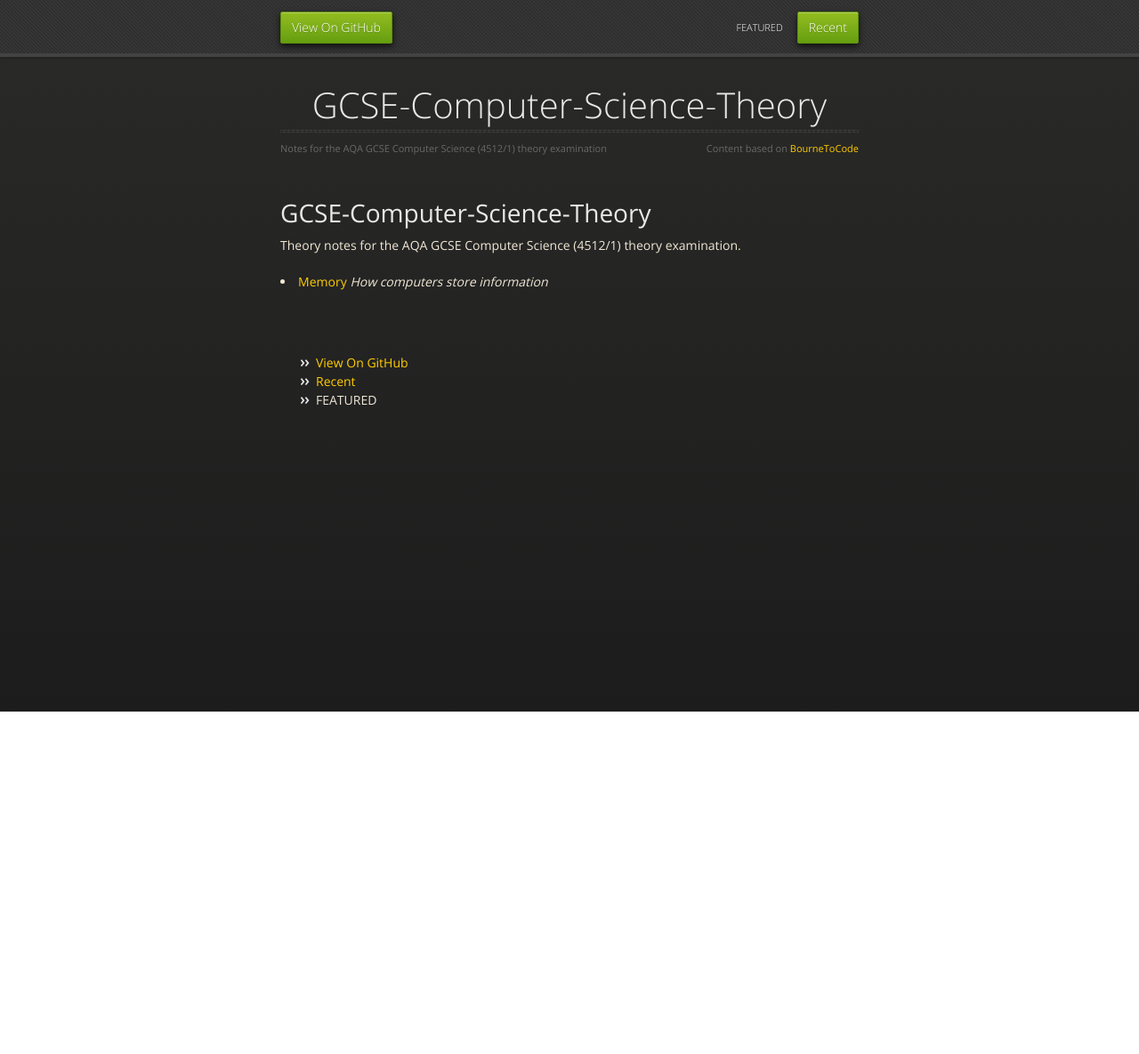
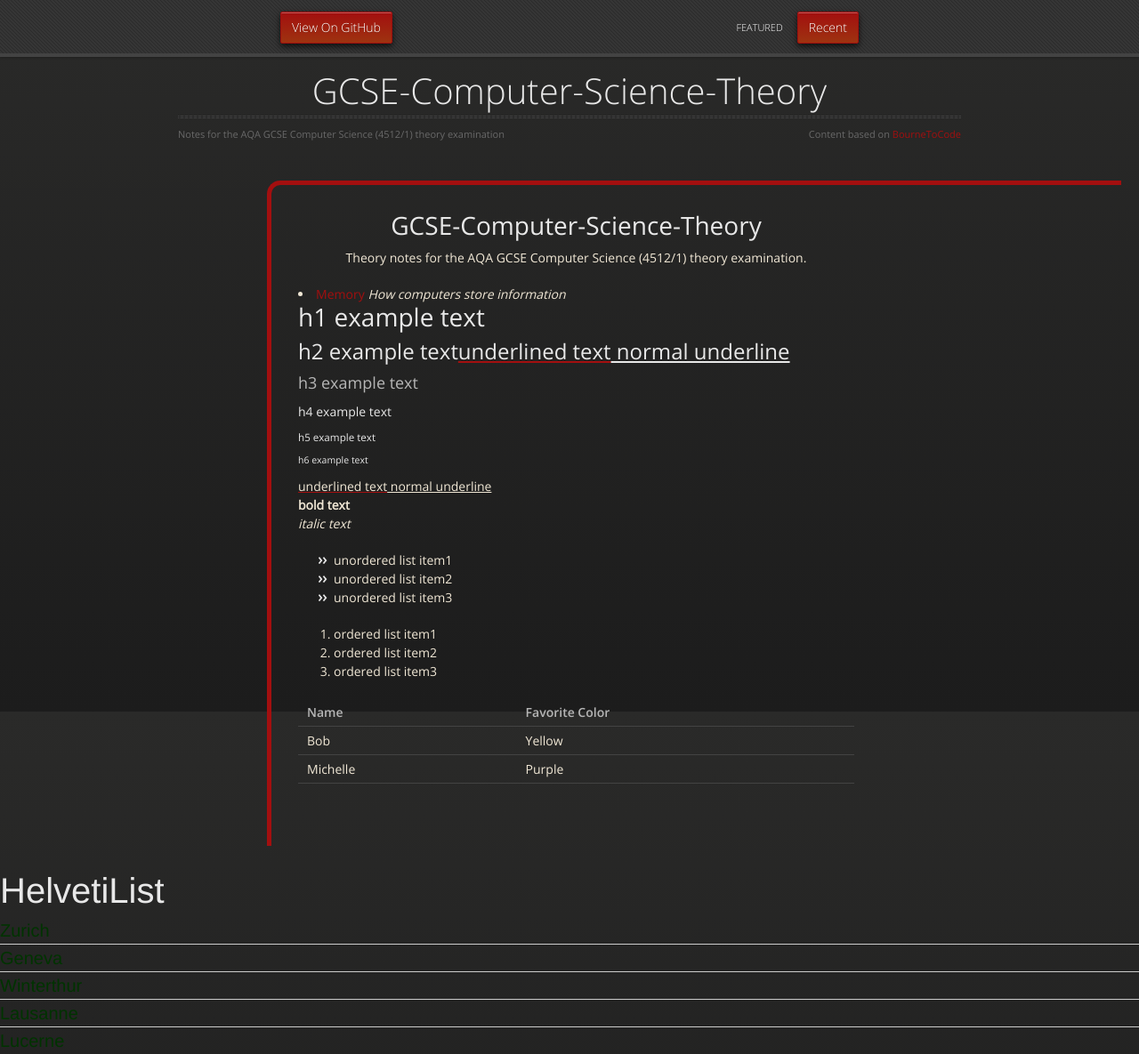
Before and after one commit to JTWWilson/resources, a plain HTML site: page index.html in a window 1280 px wide. Shown: the whole page at 89% size. Before the commit the page ends 800 px from the top, so only its background shows below. Drawn offline with nearby package versions, Linux system fonts and the light colour scheme; files that its build step writes are made by us from their sources.

Commit message:
Created V1 styles and example page

```diff
--- a/index.html
+++ b/index.html
@@ -4,10 +4,10 @@
     <meta charset="utf-8">
     <meta http-equiv="X-UA-Compatible" content="chrome=1">
     <title>GCSE-Computer-Science-Theory by fabcooldog</title>
-    <link rel="stylesheet" href="stylesheets/styles.css">
-    <link rel="stylesheet" href="stylesheets/github-dark.css">
-    <script src="https://ajax.googleapis.com/ajax/libs/jquery/1.7.1/jquery.min.js"></script>
-    <script src="javascripts/respond.js"></script>
+    <link rel="stylesheet" href="styles.css">
+    <!--<link rel="stylesheet" href="stylesheets/github-dark.css">-->
+    <!--<script src="https://ajax.googleapis.com/ajax/libs/jquery/1.7.1/jquery.min.js"></script>-->
+    <!--<script src="javascripts/respond.js"></script>-->
     <!--[if lt IE 9]>
       <script src="//html5shiv.googlecode.com/svn/trunk/html5.js"></script>
     <![endif]-->
@@ -15,9 +15,8 @@
     <link rel="stylesheet" href="stylesheets/ie.css">
     <![endif]-->
     <meta name="viewport" content="width=device-width, initial-scale=1, user-scalable=no">
+</head>
 
-  </head>
-  <body>
       <div id="header">
         <nav>
           <li class="fork"><a href="https://github.com/fabcooldog/GCSE-Computer-Science-Theory">View On GitHub</a></li>
@@ -27,32 +26,79 @@
       </div><!-- end header -->
 
     <div class="wrapper">
-
-      <section>
-        <div id="title">
+<div id="title">
+</br></br></br></br>
           <h1>GCSE-Computer-Science-Theory</h1>
           <hr>
           <span class="credits left">Notes for the AQA GCSE Computer Science (4512/1) theory examination</span>
           <span class="credits right">Content based on <a href="https://bournetocode.com/">BourneToCode</a></span>
         </div>
 
-        <h1>
+<!--<div id="sidebar">
+<h1>Sidebar</h1>
+<p>some random <b>paragraph</b> text to fit into my sidebar. The <span class="underline">purpose</span> is mainly just to test whether it wraps properly and to create some sort of <i>formatting</i> in it.
+-->
+</div>
+
+      <section>
+
+
+        <h1 align="center">
 <a id="gcse-computer-science-theory" class="anchor" href="#gcse-computer-science-theory" aria-hidden="true"><span aria-hidden="true" class="octicon octicon-link"></span></a>GCSE-Computer-Science-Theory</h1>
 
-<p>Theory notes for the AQA GCSE Computer Science (4512/1) theory examination.</p>
+<p align="center">Theory notes for the AQA GCSE Computer Science (4512/1) theory examination.</p>
         <li class="downloads"><a href="https://fabcooldog.github.io/GCSE-Computer-Science-Theory/memory.html">Memory</a> <em>How computers store information</em></li>
+
+<h1>h1 example text</h1>
+<h2>h2 example text<span class="underline">underlined text</span><u> normal underline</u></h2>
+<h3>h3 example text</h3>
+<h4>h4 example text</h4>
+<h5>h5 example text</h5>
+<h6>h6 example text</h6>
+<p><span class="underline">underlined text</span><u> normal underline</u></br>
+<b>bold text</b></br>
+<i>italic text</i></br></p>
+<ul>
+<li>unordered list item1</li>
+<li>unordered list item2</li>
+<li>unordered list item3</li>
+</ul>
+<ol>
+<li>ordered list item1</li>
+<li>ordered list item2</li>
+<li>ordered list item3</li>
+</ol>
+<table>
+ <tr>
+  <th>Name</th>
+  <th>Favorite Color</th>
+ </tr>
+ <tr>
+  <td>Bob</td>
+  <td>Yellow</td>
+ </tr>
+ <tr>
+  <td>Michelle</td>
+  <td>Purple</td>
+ </tr>
+</table>
+
        </section>
-        <article>
-          <ul id="ul-example">
-          <li><a href="https://github.com/fabcooldog/GCSE-Computer-Science-Theory">View On GitHub</a></li>
-          <li><a href="https://fabcooldog.github.io/GCSE-Computer-Science-Theory/memory.html">Recent</a></li>
-          <li>FEATURED</li>
-          </ul>
-      </article><!-- end header -->
+
+<div id="testli">
+  <h2>HelvetiList</h2>
+  <ul>
+    <li><a href="#">Zurich</a></li>
+    <li><a href="#">Geneva</a></li>
+    <li><a href="#">Winterthur</a></li>
+    <li><a href="#">Lausanne</a></li>
+    <li><a href="#">Lucerne</a></li>
+  </ul>
+</div>
+
 
 
     </div>
     <!--[if !IE]><script>fixScale(document);</script><![endif]-->
 
-  </body>
 </html>
--- a/stylesheets/styles.css
+++ b/stylesheets/styles.css
@@ -71,8 +71,50 @@
 /* =============================================================================
    Custom Div Tests
    ========================================================================== */
+#testli div {
+  width: 200px;
+}
 
-#article ul{
+#testli h2 {
+  font: 400 40px/1.5 Helvetica, Verdana, sans-serif;
+  margin: 0;
+  padding: 0;
+}
+
+#testli ul {
+  list-style-type: none;
+  margin: 0;
+  padding: 0;
+}
+
+#testli li {
+  font: 200 20px/1.5 Helvetica, Verdana, sans-serif;
+  border-bottom: 1px solid #ccc;
+}
+
+#testli li:last-child {
+  border: none;
+}
+
+#testli li a {
+  text-decoration: none;
+  color: #030;
+  display: block;
+  width: 200px;
+  -webkit-transition: font-size 0.3s ease, background-color 0.3s ease;
+  -moz-transition: font-size 0.3s ease, background-color 0.3s ease;
+  -o-transition: font-size 0.3s ease, background-color 0.3s ease;
+  -ms-transition: font-size 0.3s ease, background-color 0.3s ease;
+  transition: font-size 0.3s ease, background-color 0.3s ease;
+}
+
+#testli li a:hover {
+  font-size: 30px;
+  background: #f6f6f6;
+}
+
+
+#pagelink ul{
   z-index: 100;
   left: 0;
   top: 0px;
@@ -86,7 +128,7 @@
   box-shadow: 0px 1px 3px rgba(0, 0, 0, 0.25);
 }
 
-#article ul li {
+#pagelink ul li {
   font-family: 'OpenSansLight', "Helvetica Neue", Helvetica, Arial, sans-serif;
   font-weight: normal;
   list-style: none;
@@ -96,8 +138,8 @@
   text-shadow: 0px 1px 0px rgba(0, 0, 0, 0.2);
   font-size: 14px;
 }
-#article ul li a {
-  color: grey;
+#pagelink ul li a {
+  color: #500;
   border: 1px solid #5d910b;
   background: -webkit-gradient(linear, 50% 0%, 50% 100%, color-stop(0%, #93bd20), color-stop(100%, #659e10));
   background: -webkit-linear-gradient(#93bd20, #659e10);
@@ -123,7 +165,7 @@
   display: inline-block;
   text-align: center;
 }
-#article ul li a:hover {
+#pagelink ul li a:hover {
   background: -webkit-gradient(linear, 50% 0%, 50% 100%, color-stop(0%, #749619), color-stop(100%, #527f0e));
   background: -webkit-linear-gradient(#749619, #527f0e);
   background: -moz-linear-gradient(#749619, #527f0e);
@@ -137,7 +179,6 @@
   -o-box-shadow: inset 0px 1px 1px rgba(0, 0, 0, 0.2), 0px 1px 0px rgba(0, 0, 0, 0);
   box-shadow: inset 0px 1px 1px rgba(0, 0, 0, 0.2), 0px 1px 0px rgba(0, 0, 0, 0);
 }
-
 
 
 
@@ -256,7 +297,7 @@ h1 {
 }
 
 h2 {
-  font-size: 5em;
+  font-size: 1.5em;
   margin: 0.83em 0;
 }
 
@@ -601,8 +642,16 @@ table {
   border-spacing: 0;
 }
 
+html {
+box-sizing: border-box;
+width: 100%;
+}
+
+
 body {
-  padding: 0px 0 20px 0px;
+  height: 90%;
+  width: 100%;
+  padding: 0px 0 0px 0px;
   margin: 0px;
   font: 14px/1.5 "OpenSansRegular", "Helvetica Neue", Helvetica, Arial, sans-serif;
   color: #f0e7d5;
@@ -653,12 +702,12 @@ h3 {
 }
 
 a {
-  color: #ffcc00;
+  color: #A30F0F;
   font-weight: 400;
   text-decoration: none;
 }
 a:hover {
-  color: #ffeb9b;
+  color: #9C372A;
 }
 
 a small {
@@ -678,10 +727,10 @@ strong {
 }
 
 .wrapper {
-  max-width: 650px;
   margin: 0 auto;
   position: relative;
-  padding: 0 20px;
+  padding: 0 200px;
+  align: center;
 }
 
 section img {
@@ -767,6 +816,15 @@ dt {
   font-weight: normal;
 }
 
+
+.underline {
+  text-decoration: underline;
+  -webkit-text-decoration-color: #A30F0F;
+  -moz-text-decoration-color: #A30F0F;
+  text-decoration-color: #A30F0F;
+}
+
+
 #header {
   z-index: 100;
   left: 0;
@@ -800,13 +858,13 @@ dt {
 }
 #header nav li a {
   color: white;
-  border: 1px solid #5d910b;
-  background: -webkit-gradient(linear, 50% 0%, 50% 100%, color-stop(0%, #93bd20), color-stop(100%, #659e10));
-  background: -webkit-linear-gradient(#93bd20, #659e10);
-  background: -moz-linear-gradient(#93bd20, #659e10);
-  background: -o-linear-gradient(#93bd20, #659e10);
-  background: -ms-linear-gradient(#93bd20, #659e10);
-  background: linear-gradient(#93bd20, #659e10);
+  border: 1px solid #9E0D0D;
+  background: -webkit-gradient(linear, 50% 0%, 50% 100%, color-stop(0%, #A30F0F), color-stop(100%, #9E3310));
+  background: -webkit-linear-gradient(#A30F0F, #9E3310);
+  background: -moz-linear-gradient(#A30F0F, #9E3310);
+  background: -o-linear-gradient(#A30F0F, #9E3310);
+  background: -ms-linear-gradient(#A30F0F, #9E3310);
+  background: linear-gradient(#A30F0F, #9E3310);
   -moz-border-radius: 2px;
   -webkit-border-radius: 2px;
   -o-border-radius: 2px;
@@ -817,7 +875,7 @@ dt {
   -webkit-box-shadow: inset 0px 1px 0px rgba(255, 255, 255, 0.3), 0px 3px 7px rgba(0, 0, 0, 0.7);
   -o-box-shadow: inset 0px 1px 0px rgba(255, 255, 255, 0.3), 0px 3px 7px rgba(0, 0, 0, 0.7);
   box-shadow: inset 0px 1px 0px rgba(255, 255, 255, 0.3), 0px 3px 7px rgba(0, 0, 0, 0.7);
-  background-color: #93bd20;
+  background-color: #9E0D0D;
   padding: 10px 12px;
   margin-top: 6px;
   line-height: 14px;
@@ -826,14 +884,14 @@ dt {
   text-align: center;
 }
 #header nav li a:hover {
-  background: -webkit-gradient(linear, 50% 0%, 50% 100%, color-stop(0%, #749619), color-stop(100%, #527f0e));
-  background: -webkit-linear-gradient(#749619, #527f0e);
-  background: -moz-linear-gradient(#749619, #527f0e);
-  background: -o-linear-gradient(#749619, #527f0e);
-  background: -ms-linear-gradient(#749619, #527f0e);
-  background: linear-gradient(#749619, #527f0e);
-  background-color: #659e10;
-  border: 1px solid #527f0e;
+  background: -webkit-gradient(linear, 50% 0%, 50% 100%, color-stop(0%, #8F0E0E), color-stop(100%, #7A0C0C));
+  background: -webkit-linear-gradient(#8F0E0E, #7A0C0C);
+  background: -moz-linear-gradient(#8F0E0E, #7A0C0C);
+  background: -o-linear-gradient(#8F0E0E, #7A0C0C);
+  background: -ms-linear-gradient(#8F0E0E, #7A0C0C);
+  background: linear-gradient(#8F0E0E, #7A0C0C);
+  background-color: #9E0D0D;
+  border: 1px solid #7A0C0C;
   -moz-box-shadow: inset 0px 1px 1px rgba(0, 0, 0, 0.2), 0px 1px 0px rgba(0, 0, 0, 0);
   -webkit-box-shadow: inset 0px 1px 1px rgba(0, 0, 0, 0.2), 0px 1px 0px rgba(0, 0, 0, 0);
   -o-box-shadow: inset 0px 1px 1px rgba(0, 0, 0, 0.2), 0px 1px 0px rgba(0, 0, 0, 0);
@@ -854,42 +912,54 @@ dt {
 }
 
 section {
-  max-width: 650px;
-  padding: 30px 0px 50px 0px;
-  margin: 20px 0;
+  float: none!important;
+  border-left: 5px solid #A30F0F;
+  border-top: 5px solid #A30F0F;
+  border-radius: 15px 0 0 0;
+  padding: 30px 300px 50px 30px;
+  margin: 20px;
   margin-top: 70px;
+  margin-left: 300px;
 }
-section #title {
-  border: 0;
+#sidebar
+    {
+float: left;
+width: 25%;
+background: #ccc;
+min-height: 100%;
+text-align: left;
+    }
+
+#title {
   outline: none;
-  margin: 0 0 50px 0;
-  padding: 0 0 5px 0;
+  margin: 0 0 0px 0;
+  padding: 0 0 0px 0;
 }
-section #title h1 {
+#title h1 {
   font-family: 'OpenSansLight', "Helvetica Neue", Helvetica, Arial, sans-serif;
   font-weight: normal;
   font-size: 40px;
   text-align: center;
   line-height: 36px;
 }
-section #title p {
+#title p {
   color: #d7cfbe;
   font-family: 'OpenSansLight', "Helvetica Neue", Helvetica, Arial, sans-serif;
   font-weight: normal;
   font-size: 18px;
   text-align: center;
 }
-section #title .credits {
+#title .credits {
   font-size: 11px;
   font-family: 'OpenSansRegular', "Helvetica Neue", Helvetica, Arial, sans-serif;
   font-weight: normal;
   color: #696969;
   margin-top: -10px;
 }
-section #title .credits.left {
+#title .credits.left {
   float: left;
 }
-section #title .credits.right {
+#title .credits.right {
   float: right;
 }
 
```
